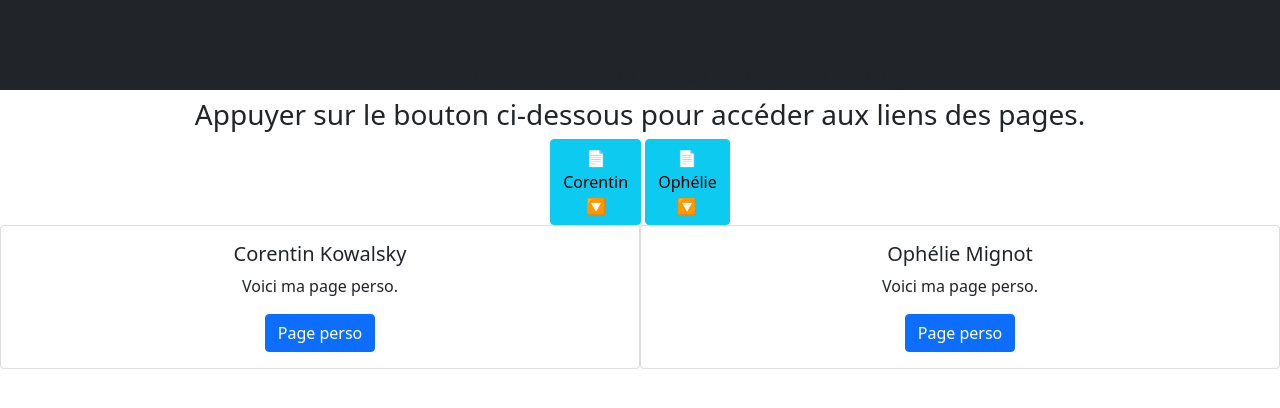
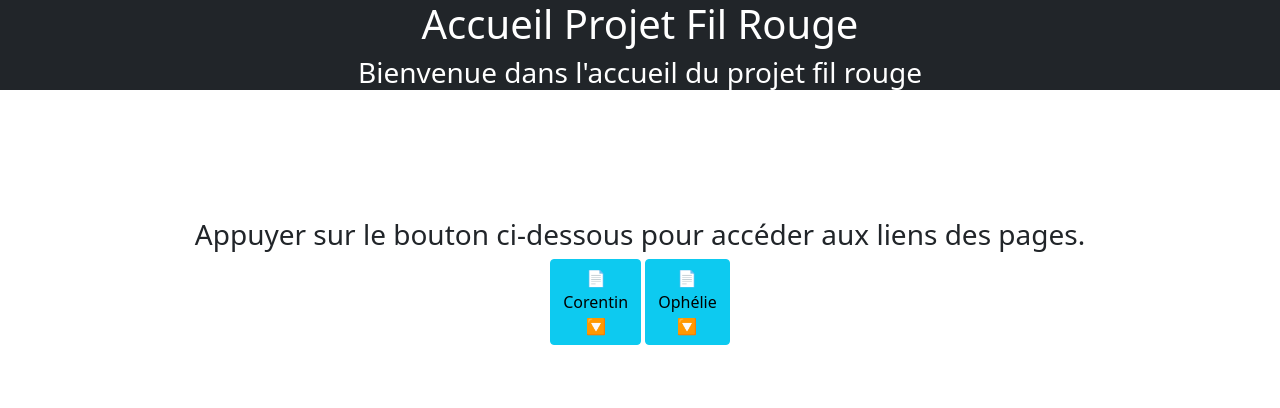
Before and after one commit to CorentinKowalsky/Accueil_Projet_Fil_Rouge, a plain HTML site: page index.html in a window 1280 px wide. Drawn offline with nearby package versions, Linux system fonts and the light colour scheme.

Commit message:
Update style.css

```diff
--- a/style.css
+++ b/style.css
@@ -1,3 +1,9 @@
-body{
-
+#Titre{
+    color: white;
 }
+#first{
+    margin-top: 10%;
+}
+.Hello{
+    display: none ;
+}
```
